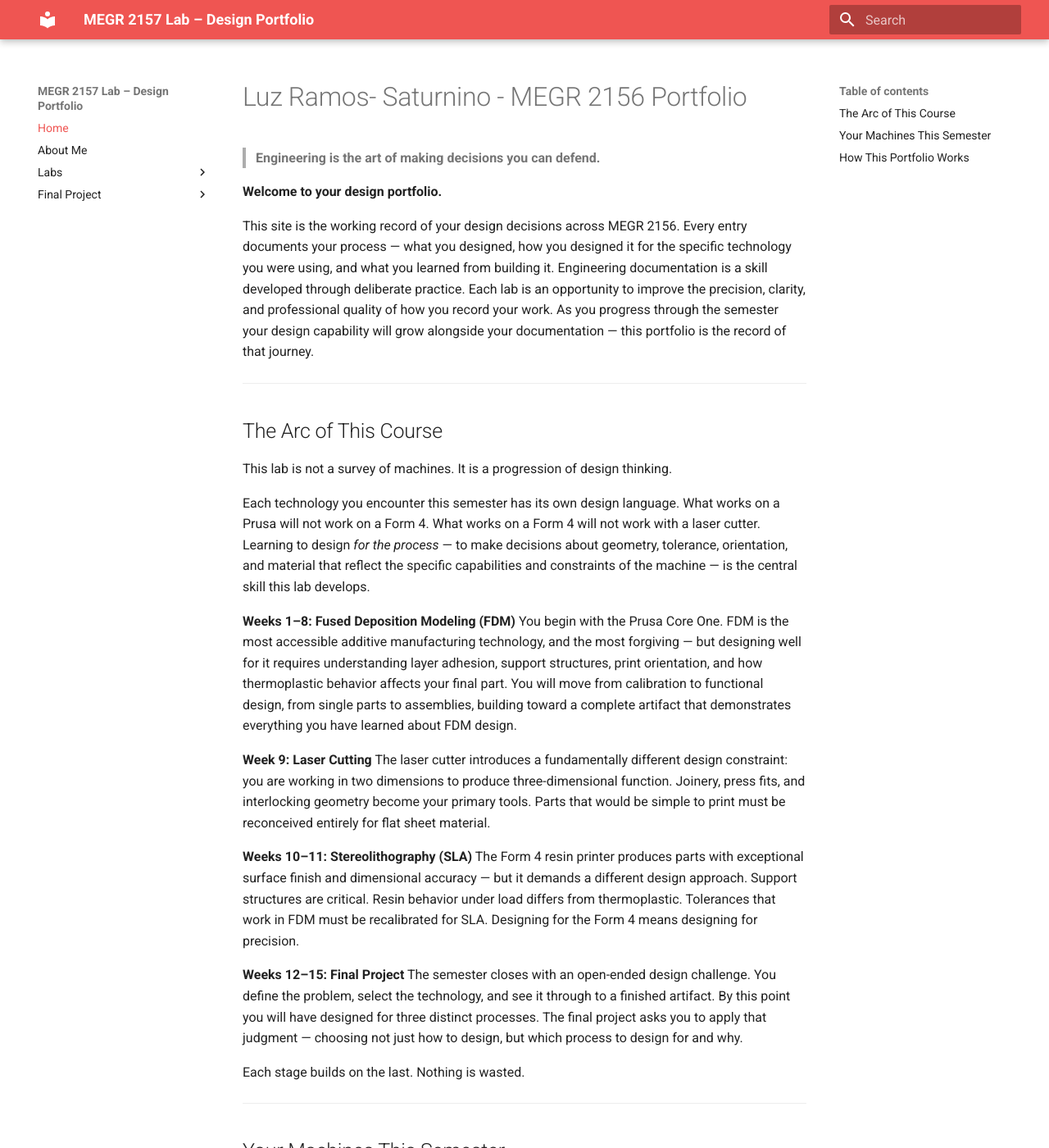
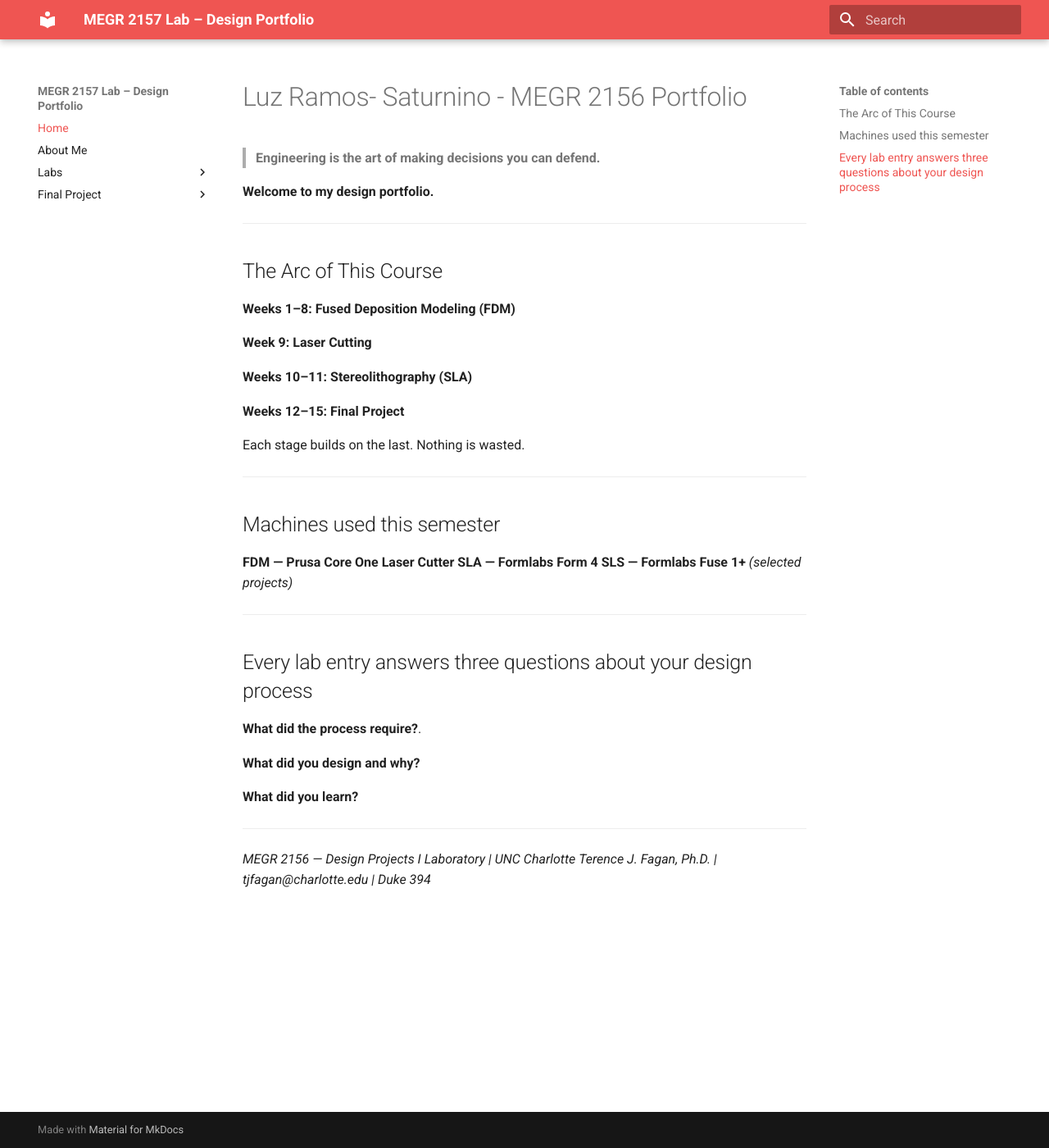
Before and after one commit to lramossa/Luz-Ramos-Saturnino-Portfolio, an MkDocs documentation site: the page built from docs/index.md, in a window 1280 px wide and 1400 px high. Shown: the whole window at 82% size. Built offline with MkDocs 1.6.1 and Material for MkDocs 9.7.7, drawn with Linux system fonts in a browser that asks for light colours; some of the changed text lies outside the part shown.

Commit message:
Revise portfolio introduction and section headings
Updated the introduction and section headings for clarity. Revised wording to enhance the personal touch and improve the overall structure of the portfolio documentation.

```diff
--- a/docs/index.md
+++ b/docs/index.md
@@ -2,64 +2,44 @@
 
 > **Engineering is the art of making decisions you can defend.**
 
-**Welcome to your design portfolio.**
+**Welcome to my design portfolio.**
 
-This site is the working record of your design decisions across MEGR 2156. Every entry documents your process — what you designed, how you designed it for the specific technology you were using, and what you learned from building it. Engineering documentation is a skill developed through deliberate practice. Each lab is an opportunity to improve the precision, clarity, and professional quality of how you record your work. As you progress through the semester your design capability will grow alongside your documentation — this portfolio is the record of that journey.
 
 ---
 
 ## The Arc of This Course
 
-This lab is not a survey of machines. It is a progression of design thinking.
-
-Each technology you encounter this semester has its own design language. What works on a Prusa will not work on a Form 4. What works on a Form 4 will not work with a laser cutter. Learning to design *for the process* — to make decisions about geometry, tolerance, orientation, and material that reflect the specific capabilities and constraints of the machine — is the central skill this lab develops.
-
 **Weeks 1–8: Fused Deposition Modeling (FDM)**
-You begin with the Prusa Core One. FDM is the most accessible additive manufacturing technology, and the most forgiving — but designing well for it requires understanding layer adhesion, support structures, print orientation, and how thermoplastic behavior affects your final part. You will move from calibration to functional design, from single parts to assemblies, building toward a complete artifact that demonstrates everything you have learned about FDM design.
 
 **Week 9: Laser Cutting**
-The laser cutter introduces a fundamentally different design constraint: you are working in two dimensions to produce three-dimensional function. Joinery, press fits, and interlocking geometry become your primary tools. Parts that would be simple to print must be reconceived entirely for flat sheet material.
 
 **Weeks 10–11: Stereolithography (SLA)**
-The Form 4 resin printer produces parts with exceptional surface finish and dimensional accuracy — but it demands a different design approach. Support structures are critical. Resin behavior under load differs from thermoplastic. Tolerances that work in FDM must be recalibrated for SLA. Designing for the Form 4 means designing for precision.
 
 **Weeks 12–15: Final Project**
-The semester closes with an open-ended design challenge. You define the problem, select the technology, and see it through to a finished artifact. By this point you will have designed for three distinct processes. The final project asks you to apply that judgment — choosing not just how to design, but which process to design for and why.
 
 Each stage builds on the last. Nothing is wasted.
 
 ---
 
-## Your Machines This Semester
+## Machines used this semester
 
 **FDM — Prusa Core One**
-Fused Deposition Modeling. Builds parts layer by layer from thermoplastic filament. Fast, accessible, and ideal for functional prototypes. Your primary machine for the first half of the semester. Design considerations: layer orientation, overhang angles, support structures, wall thickness, and infill.
-
 **Laser Cutter**
-Precision cutting and engraving of flat sheet material. Design considerations: kerf width, joint clearance, material grain direction, and how two-dimensional geometry creates three-dimensional structure.
-
 **SLA — Formlabs Form 4**
-Stereolithography. Uses UV light to cure liquid resin into high-precision parts. Exceptional surface finish and dimensional accuracy. Design considerations: support placement, part orientation, resin shrinkage, and post-cure mechanical properties.
-
 **SLS — Formlabs Fuse 1+** *(selected projects)*
-Selective Laser Sintering. Produces strong, functional nylon parts without support structures. Design considerations: powder removal, wall thickness minimums, and how the absence of support structures changes your design freedom.
 
 ---
 
-## How This Portfolio Works
+## Every lab entry answers three questions about your design process
 
-Every lab entry answers three questions about your design process:
 
-**What did the process require?**
-Every additive manufacturing technology has design rules — constraints imposed by the machine, the material, and the process itself. Document what those rules were for this lab and how they shaped your design decisions.
+
+**What did the process require?**.
 
 **What did you design and why?**
-What choices did you make? What geometry, orientation, tolerance, or material decision was specific to the process you were designing for? A good entry shows the reasoning behind the design, not just the finished part.
 
 **What did you learn?**
-What worked? What failed? What would you change if you printed it again? The most valuable entries in this portfolio will be the ones where something went wrong and you understood why.
 
-That last question is the standard: could someone read your entry, understand your design decisions, and make better ones because of what you documented?
 
 ---
 
```
